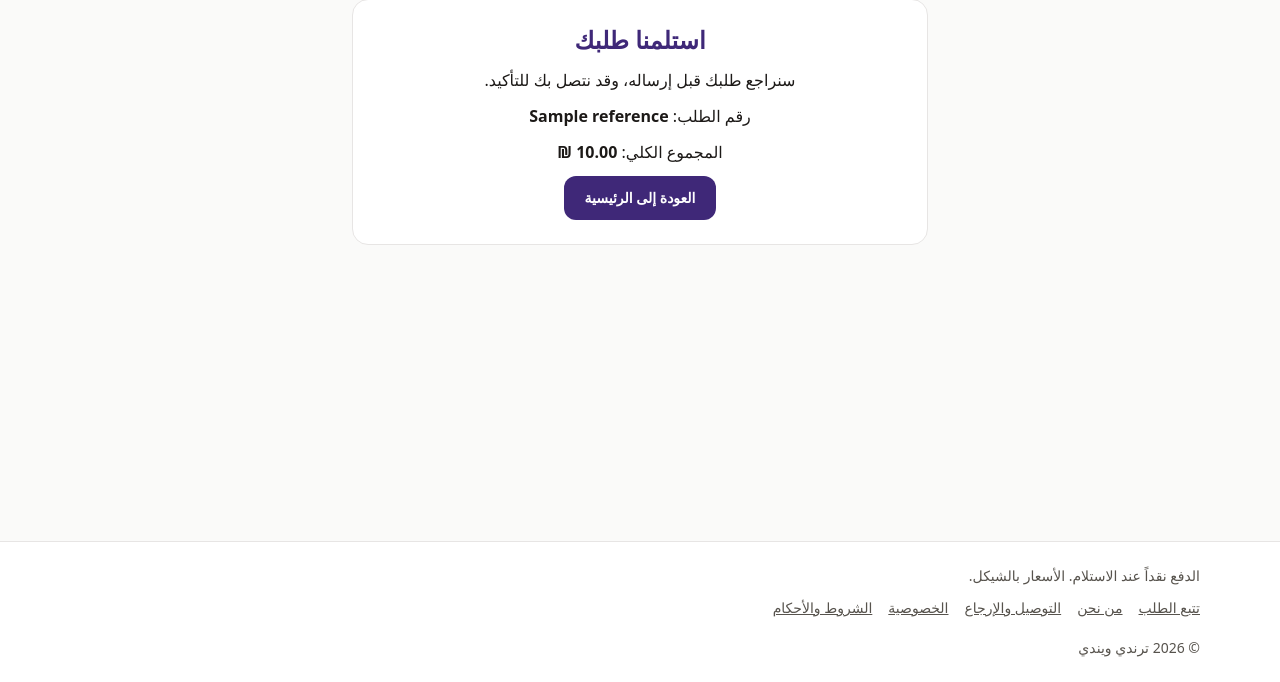
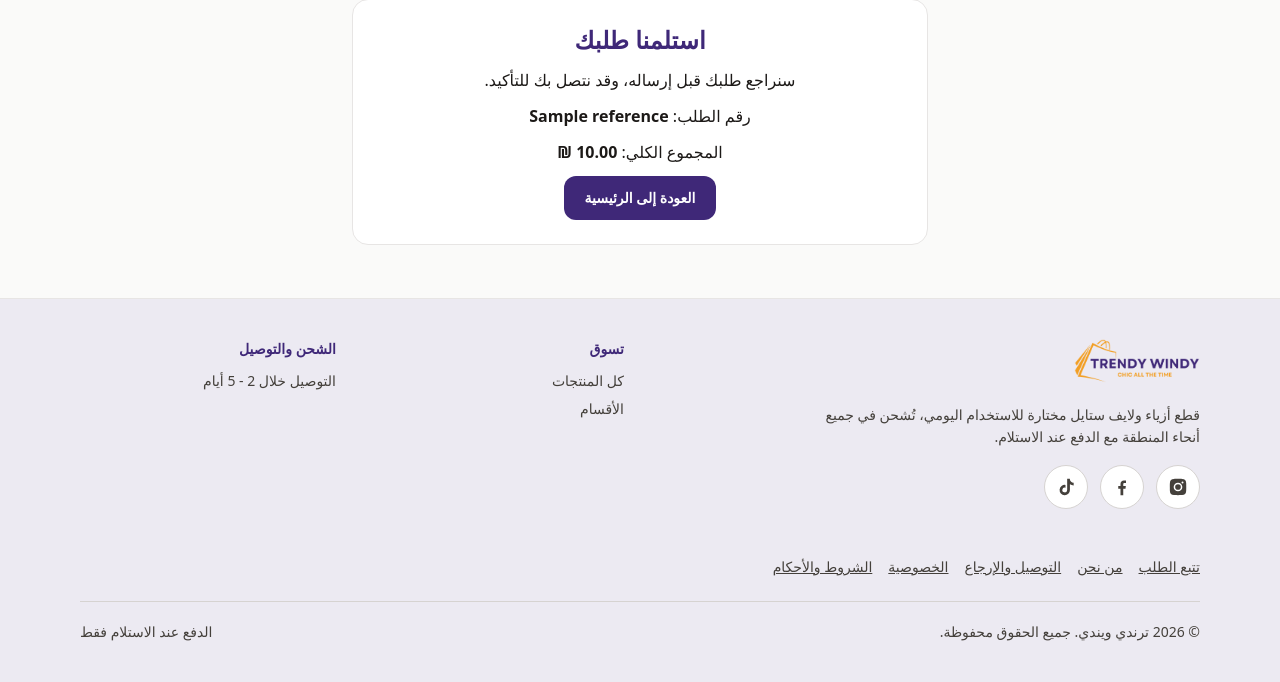
Before and after one commit to eng-smatar/new-trendy-store, a Laravel app: template resources/views/order-done.blade.php in a window 1280 px wide. Shown: the part 118-800 px from the top of the page. Run offline with Laravel 12, Linux system fonts and the light colour scheme; the template is opened without the code that fills it: most values are stand-ins (such as "Sample title", 1, 10 or a date in 2020); style sheets or scripts are compiled from the project's sources; some libraries are stand-ins or nearby versions.

Commit message:
feat: footer matching trendy-windy.com
Shop links, social links, description and per-zone delivery fees taken from
Mart's current town fees and the admin's free-delivery thresholds.

Co-Authored-By: Claude Sonnet 5.5 <noreply@anthropic.com>

```diff
--- a/app/Filament/Pages/ManageSettings.php
+++ b/app/Filament/Pages/ManageSettings.php
@@ -25,7 +25,7 @@ class ManageSettings extends Page
 
     public const KEYS = [
         'store_name', 'logo', 'icon', 'main_color',
-        'contact_phone', 'whatsapp', 'contact_email', 'contact_address', 'social_links',
+        'footer_text', 'contact_phone', 'whatsapp', 'contact_email', 'contact_address', 'social_links',
         'announcement',
         'page_about', 'page_delivery', 'page_privacy', 'page_terms',
         'seo_title', 'seo_description', 'seo_image',
@@ -86,6 +86,7 @@ class ManageSettings extends Page
                         }),
                 ]),
                 Tab::make(__('admin.tabs.contact'))->schema([
+                    Textarea::make('footer_text')->label(__('admin.fields.footer_text'))->maxLength(300),
                     $text('contact_phone', 40)->tel(),
                     $text('whatsapp', 20)->regex('/^[0-9]{8,15}$/')->helperText(__('admin.whatsapp_help')),
                     $text('contact_email')->email(),
--- a/config/store.php
+++ b/config/store.php
@@ -2,8 +2,17 @@
 
 // Defaults for the admin-editable settings (App\Models\Setting).
 return [
+    // Mart category paths linked in the footer: shoes, watches, fragrances.
+    'footer_categories' => ['clothing & accessories > shoes & footwear', 'jewelry & watches > watches', 'health & beauty > beauty > fragrances'],
+
     'defaults' => [
         'store_name' => 'ترندي ويندي',
+        'footer_text' => 'قطع أزياء ولايف ستايل مختارة للاستخدام اليومي، تُشحن في جميع أنحاء المنطقة مع الدفع عند الاستلام.',
+        'social_links' => [
+            ['label' => 'Instagram', 'url' => 'https://www.instagram.com/trendy.windy.79'],
+            ['label' => 'Facebook', 'url' => 'https://www.facebook.com/Trendy.Windy.Online'],
+            ['label' => 'TikTok', 'url' => 'https://www.tiktok.com/@trendy.windy.online'],
+        ],
         'main_color' => '#3f2878',
         'ordering_enabled' => true,
         'closed_message' => 'استقبال الطلبات متوقف حالياً.',
--- a/lang/ar/admin.php
+++ b/lang/ar/admin.php
@@ -92,6 +92,7 @@ return [
         'Isreal' => 'توصيل مجاني من (الداخل)',
     ],
     'fields' => [
+        'footer_text' => 'نص التعريف أسفل الصفحة',
         'store_name' => 'اسم المتجر',
         'logo' => 'الشعار',
         'icon' => 'أيقونة المتصفح',
--- a/lang/ar/store.php
+++ b/lang/ar/store.php
@@ -5,7 +5,6 @@ return [
     'search' => 'بحث',
     'search_placeholder' => 'ابحث عن منتج',
     'cart' => 'السلة',
-    'cod_note' => 'الدفع نقداً عند الاستلام. الأسعار بالشيكل.',
     'categories' => 'الأقسام',
     'featured' => 'منتجات مميزة',
     'new_arrivals' => 'وصل حديثاً',
@@ -73,6 +72,13 @@ return [
     'order_received' => 'استلمنا طلبك',
     'review_note' => 'سنراجع طلبك قبل إرساله، وقد نتصل بك للتأكيد.',
     'reference' => 'رقم الطلب',
+    'shop_heading' => 'تسوق',
+    'shipping_heading' => 'الشحن والتوصيل',
+    'zones' => ['Isreal' => 'الداخل', 'Jerusalem' => 'القدس', 'default' => 'باقي المحافظات'],
+    'free_from' => 'مجاني للطلبات من ₪:amount فأكثر',
+    'fee_range' => 'من ₪:min إلى ₪:max',
+    'rights' => 'جميع الحقوق محفوظة.',
+    'cod_only' => 'الدفع عند الاستلام فقط',
     'slider' => 'عروض المتجر',
     'slide_n' => 'الشريحة :n',
     'pause' => 'إيقاف الحركة',
--- a/lang/en/admin.php
+++ b/lang/en/admin.php
@@ -92,6 +92,7 @@ return [
         'Isreal' => 'Free delivery from (48 areas)',
     ],
     'fields' => [
+        'footer_text' => 'Footer description',
         'store_name' => 'Store name',
         'logo' => 'Logo',
         'icon' => 'Browser icon',
--- a/resources/views/components/layouts/store.blade.php
+++ b/resources/views/components/layouts/store.blade.php
@@ -40,26 +40,6 @@
         {{ $slot }}
     </main>
 
-    <footer class="border-t border-stone-200 bg-white">
-        <div class="mx-auto max-w-6xl px-4 py-6 text-sm text-stone-600">
-            <p>{{ __('store.cod_note') }}</p>
-            <nav class="mt-3 flex flex-wrap gap-x-4 gap-y-2">
-                <a href="{{ url('/track') }}" class="underline">{{ __('store.track') }}</a>
-                @foreach (['about', 'delivery', 'privacy', 'terms'] as $page)
-                    <a href="{{ url('/pages/'.$page) }}" class="underline">{{ __('store.page.'.$page) }}</a>
-                @endforeach
-            </nav>
-            <ul class="mt-3 flex flex-wrap gap-x-4 gap-y-2">
-                @if ($phone = Setting::get('contact_phone'))<li><a href="tel:{{ $phone }}"><bdi dir="ltr">{{ $phone }}</bdi></a></li>@endif
-                @if ($whatsapp = Setting::get('whatsapp'))<li><a href="https://wa.me/{{ $whatsapp }}" rel="noopener">{{ __('store.whatsapp') }}</a></li>@endif
-                @if ($email = Setting::get('contact_email'))<li><a href="mailto:{{ $email }}">{{ $email }}</a></li>@endif
-                @if ($address = Setting::get('contact_address'))<li>{{ $address }}</li>@endif
-                @foreach ((array) Setting::get('social_links') as $social)
-                    <li><a href="{{ $social['url'] }}" rel="noopener" class="underline">{{ $social['label'] }}</a></li>
-                @endforeach
-            </ul>
-            <p class="mt-2">&copy; {{ date('Y') }} {{ $storeName }}</p>
-        </div>
-    </footer>
+    <x-store-footer />
 </body>
 </html>
--- /dev/null
+++ b/resources/views/components/store-footer.blade.php
@@ -0,0 +1,94 @@
+@use(App\Models\Category)
+@use(App\Models\Setting)
+@use(App\Models\Town)
+@php
+    $storeName = Setting::get('store_name');
+    $categories = Category::whereIn('name', config('store.footer_categories'))->get()
+        ->sortBy(fn ($c) => array_search($c->name, config('store.footer_categories')));
+
+    // The fees Mart really charges today, per zone, with the admin's free-delivery thresholds.
+    $zones = Town::where('available', true)->select('district_id', 'fees')->distinct()->get()
+        ->groupBy(fn (Town $town) => $town->zone())
+        ->map(fn ($towns) => $towns->flatMap(fn (Town $town) => array_column((array) $town->fees, 'fee'))->unique()->sort()->values())
+        ->filter->isNotEmpty();
+    $freeFrom = Setting::get('free_from');
+
+    $icons = [
+        'instagram' => '<path d="M12 2.2c3.2 0 3.6 0 4.9.1 3.3.1 4.8 1.7 4.9 4.9.1 1.3.1 1.6.1 4.8s0 3.6-.1 4.8c-.1 3.2-1.7 4.8-4.9 4.9-1.3.1-1.6.1-4.9.1s-3.6 0-4.8-.1c-3.3-.1-4.8-1.7-4.9-4.9-.1-1.3-.1-1.6-.1-4.8s0-3.6.1-4.8C2.4 4 4 2.4 7.2 2.3c1.2-.1 1.6-.1 4.8-.1zm0 4.6a5.2 5.2 0 1 0 0 10.4 5.2 5.2 0 0 0 0-10.4zm0 8.6a3.4 3.4 0 1 1 0-6.8 3.4 3.4 0 0 1 0 6.8zm5.4-10a1.2 1.2 0 1 0 0 2.4 1.2 1.2 0 0 0 0-2.4z"/>',
+        'facebook' => '<path d="M13.5 22v-8h2.7l.4-3.2h-3.1v-2c0-.9.3-1.6 1.6-1.6h1.7V4.3c-.3 0-1.3-.1-2.5-.1-2.4 0-4.1 1.5-4.1 4.2v2.4H7.5V14h2.7v8z"/>',
+        'tiktok' => '<path d="M16.6 2h-3.2v13.6a2.9 2.9 0 1 1-2-2.8V9.5a6.2 6.2 0 1 0 5.3 6.1V8.7a7.8 7.8 0 0 0 4.5 1.4V6.9a4.6 4.6 0 0 1-4.6-4.9z"/>',
+    ];
+@endphp
+<footer class="border-t border-stone-200 bg-brand-soft text-sm text-stone-700">
+    <div class="mx-auto max-w-6xl px-4 py-10">
+        <div class="grid gap-8 sm:grid-cols-2 lg:grid-cols-4">
+            <div class="space-y-4 lg:col-span-2">
+                <a href="{{ url('/') }}" class="inline-block">
+                    @if ($logo = Setting::logoUrl())<img src="{{ $logo }}" alt="{{ $storeName }}" class="h-11" loading="lazy">@else<span class="text-lg font-bold text-brand">{{ $storeName }}</span>@endif
+                </a>
+                @if ($about = Setting::get('footer_text'))<p class="max-w-sm leading-relaxed">{{ $about }}</p>@endif
+
+                <ul class="flex flex-wrap items-center gap-3">
+                    @foreach ((array) Setting::get('social_links') as $social)
+                        @php $icon = collect($icons)->first(fn ($path, $name) => str_contains((string) parse_url($social['url'], PHP_URL_HOST), $name)); @endphp
+                        <li>
+                            <a href="{{ $social['url'] }}" rel="noopener" target="_blank"
+                               class="{{ $icon ? 'size-11' : 'h-11 px-4' }} inline-flex items-center justify-center rounded-full border border-stone-300 bg-white hover:border-brand hover:text-brand"
+                               @if ($icon) aria-label="{{ $social['label'] }}" @endif>
+                                @if ($icon)<svg viewBox="0 0 24 24" fill="currentColor" class="size-5" aria-hidden="true">{!! $icon !!}</svg>@else{{ $social['label'] }}@endif
+                            </a>
+                        </li>
+                    @endforeach
+                </ul>
+
+                <ul class="flex flex-wrap gap-x-4 gap-y-2">
+                    @if ($phone = Setting::get('contact_phone'))<li><a href="tel:{{ $phone }}"><bdi dir="ltr">{{ $phone }}</bdi></a></li>@endif
+                    @if ($whatsapp = Setting::get('whatsapp'))<li><a href="https://wa.me/{{ $whatsapp }}" rel="noopener">{{ __('store.whatsapp') }}</a></li>@endif
+                    @if ($email = Setting::get('contact_email'))<li><a href="mailto:{{ $email }}">{{ $email }}</a></li>@endif
+                    @if ($address = Setting::get('contact_address'))<li>{{ $address }}</li>@endif
+                </ul>
+            </div>
+
+            <nav aria-label="{{ __('store.shop_heading') }}">
+                <h2 class="font-bold text-brand">{{ __('store.shop_heading') }}</h2>
+                <ul class="mt-3 space-y-2">
+                    <li><a href="{{ url('/search') }}" class="hover:text-brand hover:underline">{{ __('store.all_products') }}</a></li>
+                    <li><a href="{{ url('/') }}#categories" class="hover:text-brand hover:underline">{{ __('store.categories') }}</a></li>
+                    @foreach ($categories as $category)
+                        <li><a href="{{ url('/categories/'.$category->id) }}" class="hover:text-brand hover:underline">{{ $category->label() }}</a></li>
+                    @endforeach
+                </ul>
+            </nav>
+
+            <div>
+                <h2 class="font-bold text-brand">{{ __('store.shipping_heading') }}</h2>
+                <ul class="mt-3 space-y-2">
+                    @foreach (['Isreal', 'Jerusalem', 'default'] as $zone)
+                        @if ($zones->has($zone))
+                            <li>
+                                {{ __("store.zones.$zone") }}:
+                                {{-- Words, not a dash: "20 – 30" reads backwards in right-to-left text. --}}
+                                {{ $zones[$zone]->count() > 1
+                                    ? __('store.fee_range', ['min' => number_format($zones[$zone]->first()), 'max' => number_format($zones[$zone]->last())])
+                                    : '₪'.number_format($zones[$zone]->first()) }}@isset($freeFrom[$zone])، {{ __('store.free_from', ['amount' => number_format((float) $freeFrom[$zone])]) }}@endisset
+                            </li>
+                        @endif
+                    @endforeach
+                    <li>{{ Setting::get('delivery_estimate') }}</li>
+                </ul>
+            </div>
+        </div>
+
+        <nav class="mt-8 flex flex-wrap gap-x-4 gap-y-2">
+            <a href="{{ url('/track') }}" class="underline">{{ __('store.track') }}</a>
+            @foreach (['about', 'delivery', 'privacy', 'terms'] as $page)
+                <a href="{{ url('/pages/'.$page) }}" class="underline">{{ __('store.page.'.$page) }}</a>
+            @endforeach
+        </nav>
+
+        <div class="mt-6 flex flex-col items-center justify-between gap-2 border-t border-stone-300 pt-5 sm:flex-row">
+            <p>&copy; {{ date('Y') }} {{ $storeName }}. {{ __('store.rights') }}</p>
+            <p>{{ __('store.cod_only') }}</p>
+        </div>
+    </div>
+</footer>
--- a/resources/views/livewire/home.blade.php
+++ b/resources/views/livewire/home.blade.php
@@ -7,7 +7,7 @@
         <x-hero-slider :products="$slides" />
     @endif
     @if ($categories->isNotEmpty())
-        <nav aria-label="{{ __('store.categories') }}" class="flex gap-2 overflow-x-auto pb-2">
+        <nav id="categories" aria-label="{{ __('store.categories') }}" class="flex gap-2 overflow-x-auto pb-2">
             @foreach ($categories as $category)
                 <a href="{{ url('/categories/'.$category->id) }}" class="btn-ghost shrink-0" dir="auto">{{ $category->label() }}</a>
             @endforeach
```
Also changed, not shown: specs/001-reseller-storefront/spec.md (+1 -1 lines), tests/Feature/SettingsTest.php (+15 -0 lines).
